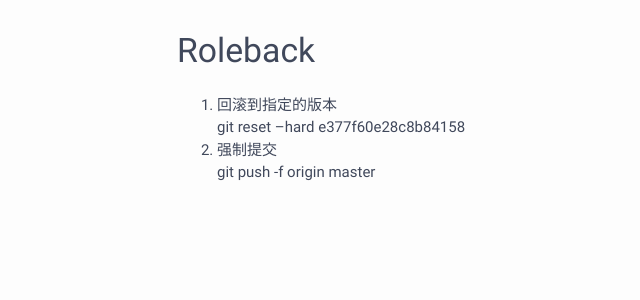
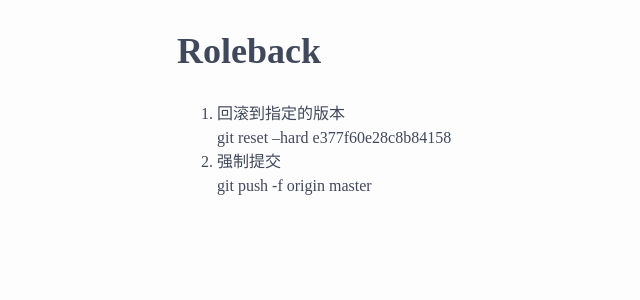
Before and after one commit to thomasl007/thomasl007.github.io, a Jekyll site: the page built from collections/_Git/roleback.md, in a window 1280 px wide. Shown: the top 300 px of the page, without its empty margins (93-733 px from the left). Built offline with Jekyll 4.4.1, drawn with Linux system fonts in a browser that asks for light colours; nearby versions of some CDN libraries.

Commit message:
Update collection.html

```diff
--- a/_layouts/collection.html
+++ b/_layouts/collection.html
@@ -8,7 +8,7 @@
     <!--Import Google Icon Font-->
     <link href="https://fonts.googleapis.com/icon?family=Material+Icons" rel="stylesheet">
     <!--Import materialize.css-->
-    <link type="text/css" rel="stylesheet" href="../../assets/materialize/css/materialize.min.css"  media="screen,projection"/>
+    <!--link type="text/css" rel="stylesheet" href="../../assets/materialize/css/materialize.min.css"  media="screen,projection"/-->
     <!--Let browser know website is optimized for mobile-->
     <meta name="viewport" content="width=device-width, initial-scale=1.0"/>
 
```
